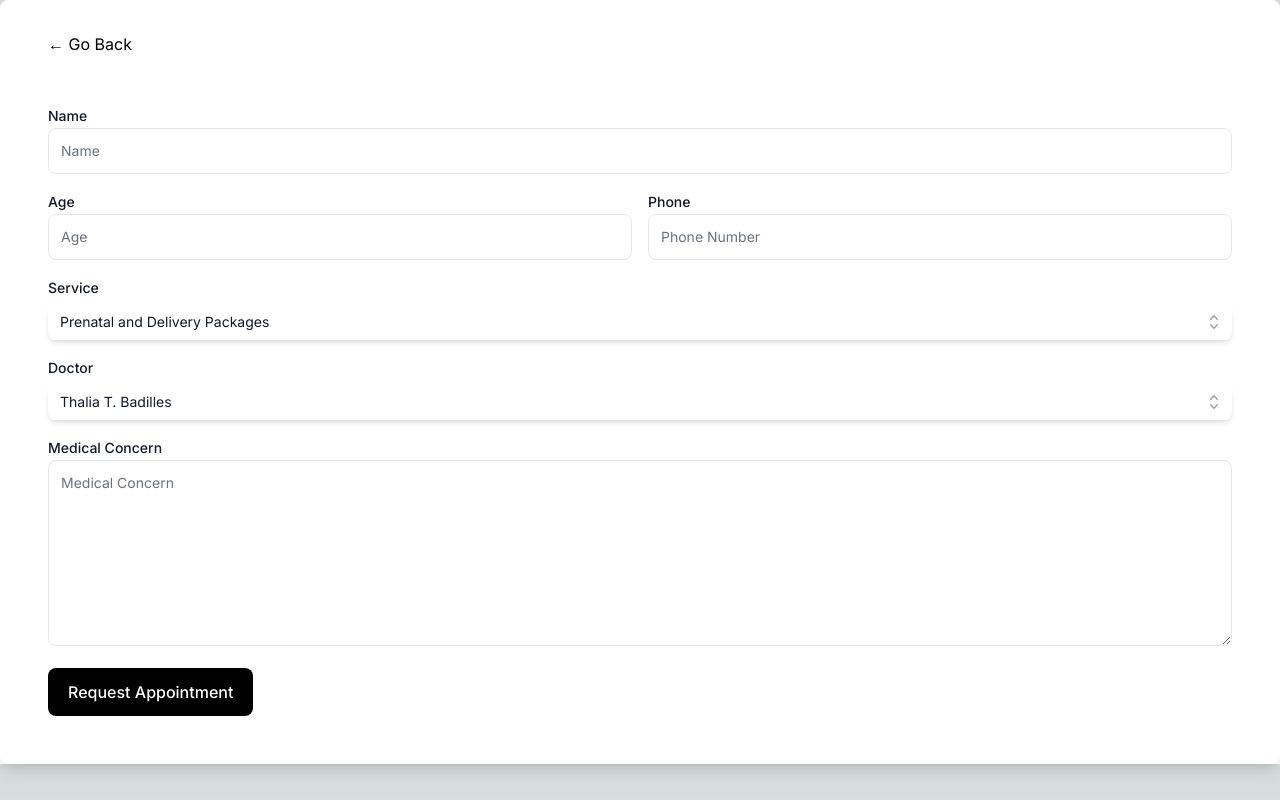
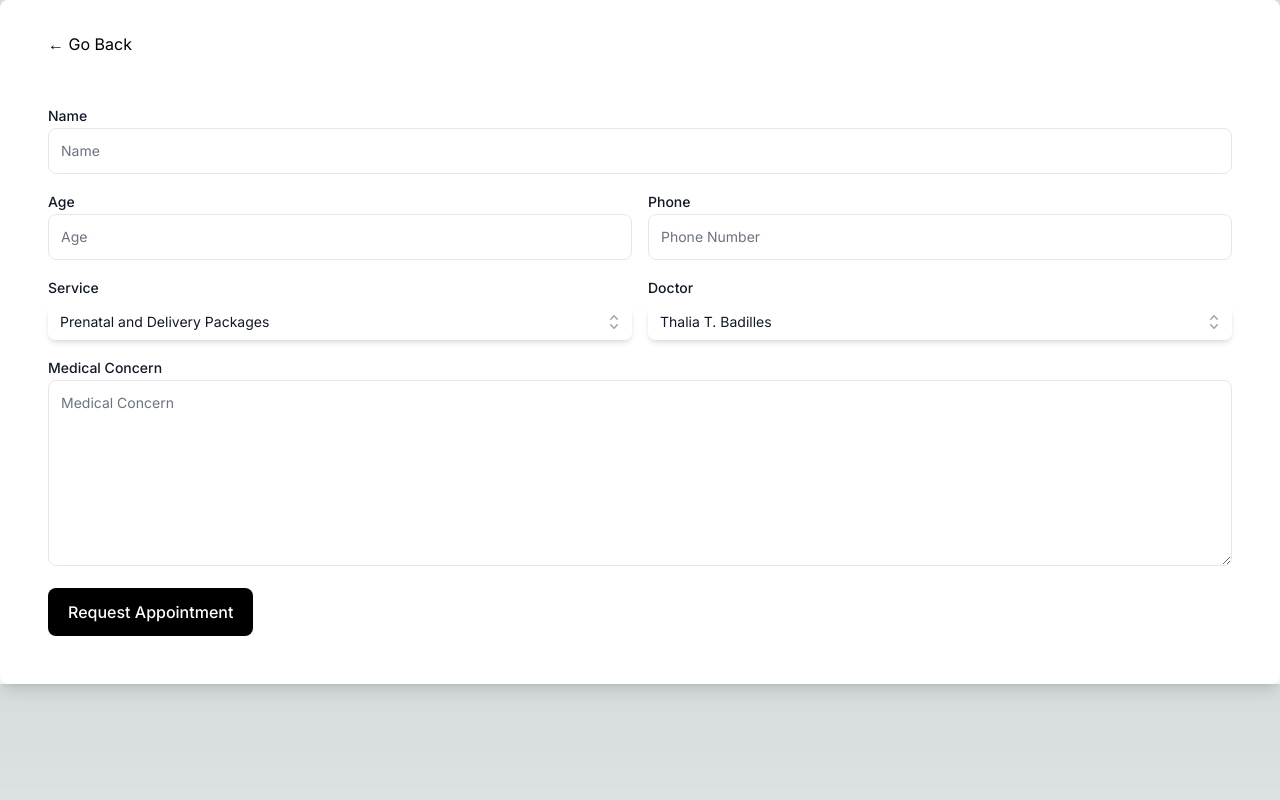
Before and after one commit to MisterMunchkin/mom-and-me-clinic, a Next.js app: page /appointment in a window 1280 px wide. Built offline with nearby package versions, Linux system fonts and the light colour scheme.

Commit message:
refactored html

```diff
--- a/components/AppointmentForm.tsx
+++ b/components/AppointmentForm.tsx
@@ -62,9 +62,6 @@ export default function AppointmentForm({defaultServiceName, defaultDoctorName}:
             id="phone"
           />
         </div>
-      </div>
-
-      <div className="grid grid-cols-1 gap-4 sm:grid-cols-1">
         <div>
           {serviceResponse.error && (
             <div>error retrieving services</div>
```
